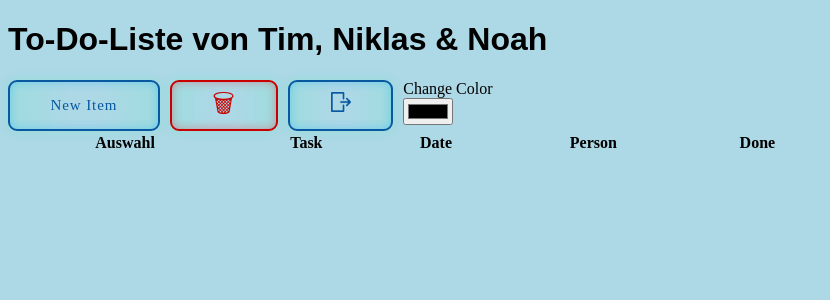
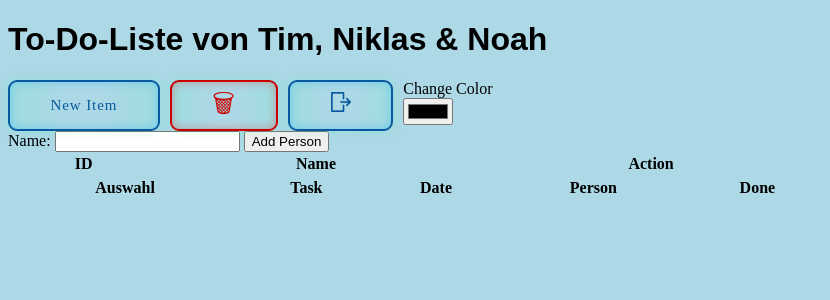
Before and after one commit to Tim10022023/ToDoListPythonProject, a Flask app: page / in a window 1280 px wide. Shown: the top 300 px of the page, without its empty margins (0-830 px from the left). Run offline with Flask 3, Linux system fonts and the light colour scheme; the visitor is signed in with stand-in values (Sample User, id 1); data comes from the database, SQL or seed files in the repository; data that the repository does not hold is empty.

Commit message:
added overview about involved persons; delete and add persons methods

```diff
--- a/app.py
+++ b/app.py
@@ -2,7 +2,7 @@ from flask import Flask, render_template, request, redirect, url_for, jsonify, f
 from flask_wtf import CSRFProtect
 from flask_login import LoginManager, login_user, logout_user, login_required, current_user
 from werkzeug.security import generate_password_hash
-from models import db, Task, User
+from models import db, Task, User, Person
 
 app = Flask(__name__)
 app.config['SQLALCHEMY_DATABASE_URI'] = 'sqlite:///eingaben.db'
@@ -57,8 +57,14 @@ def register():
 @app.route('/')
 @login_required
 def homepage():
+    if request.method == 'POST':
+        name = request.form['name']
+        new_person = Person(name=name)
+        db.session.add(new_person)
+        db.session.commit()
+    persons = Person.query.all()
     tasks = Task.query.filter_by(user_id=current_user.id).all()
-    return render_template('index.html', tasks=tasks)
+    return render_template('index.html', tasks=tasks, persons=persons)
 
 @app.route('/popup', methods=['POST','GET'])
 def popup():
@@ -87,6 +93,14 @@ def delete_task():
     db.session.commit()
     return redirect(url_for('homepage'))
 
+@app.route('/delete', methods=['POST'])
+def delete_person():
+    person_id = request.json['id']
+    person = Person.query.get(person_id)
+    db.session.delete(person)
+    db.session.commit()
+    return jsonify({'message': 'Person deleted successfully'})
+
 @app.route('/update_task_status/<int:task_id>', methods=['POST'])
 def update_task_status(task_id):
     data = request.get_json()
--- a/models.py
+++ b/models.py
@@ -18,6 +18,12 @@ class User(db.Model, UserMixin):
     password_hash = db.Column(db.String(200), nullable=False)
     tasks = db.relationship('Task', backref='user')
 
+class Person(db.Model):
+    id = db.Column(db.Integer, primary_key=True)
+    name = db.Column(db.String(100))
+
+    def __repr__(self):
+        return f'<Person {self.name}>'
 
     def set_password(self, password):
         self.password_hash = generate_password_hash(password)
--- a/templates/index.html
+++ b/templates/index.html
@@ -27,6 +27,32 @@
       <input type="color" name="bg_color" id="bg_color" oninput="updateBackground()">
     </div>
   </div>
+
+  <form method="POST" action="/">
+    <label for="name">Name:</label>
+    <input type="text" id="name" name="name" required>
+    <button type="submit">Add Person</button>
+</form>
+<table id="person-table">
+    <thead>
+        <tr>
+            <th>ID</th>
+            <th>Name</th>
+            <th>Action</th>
+        </tr>
+    </thead>
+    <tbody>
+        {% for person in persons %}
+        <tr id="person-{{ person.id }}">
+            <td>{{ person.id }}</td>
+            <td>{{ person.name }}</td>
+            <td>
+                <button class="delete-btn" data-id="{{ person.id }}">Delete</button>
+            </td>
+        </tr>
+        {% endfor %}
+    </tbody>
+</table>
 
   <form id="deleteForm" method="post" action="{{ url_for('delete_task') }}">
     <input type="hidden" name="csrf_token" value="{{ csrf_token() }}" />
@@ -60,6 +86,21 @@
   </form>
 
   <script>
+    $(document).ready(function() {
+            $('.delete-btn').on('click', function() {
+                var personId = $(this).data('id');
+                $.ajax({
+                    url: '/delete',
+                    method: 'POST',
+                    contentType: 'application/json',
+                    data: JSON.stringify({'id': personId}),
+                    success: function(response) {
+                        $('#person-' + personId).remove();
+                        alert(response.message);
+                    }
+                });
+            });
+        });
     function updateTaskStatus(checkbox) {
       const taskId = checkbox.getAttribute("data-task-id");
       const doneStatus = checkbox.checked ? 1 : 0;
```
